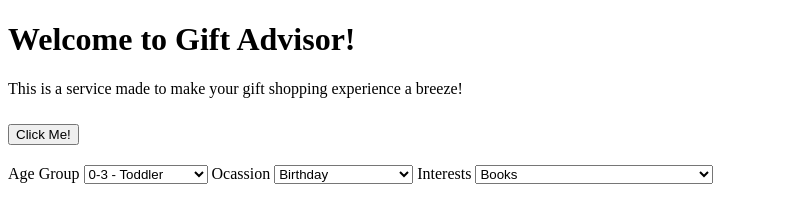
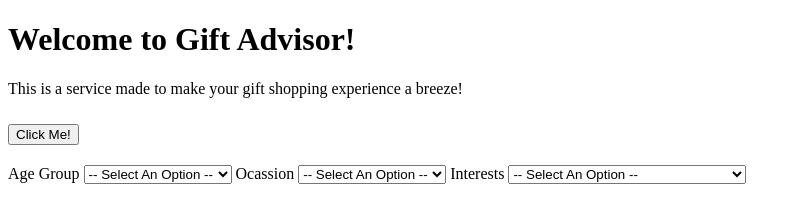
Before and after one commit to TresSmith/gift-advisor, a plain HTML site: page index.html in a window 1280 px wide. Shown: the whole page, without its empty margins (0-801 px from the left). Drawn offline with Linux system fonts and the light colour scheme; a script that the page names is missing.

Commit message:
feat: add -- Select An Option -- as default for the categories

```diff
--- a/index.html
+++ b/index.html
@@ -7,6 +7,7 @@
         <p>
             <label>Age Group</label>
             <select id = "Age Group">
+              <option value = "-- Select An Option --">-- Select An Option --</option>
               <option value = "0-3 - Toddler">0-3 - Toddler</option>
               <option value = "4-12 - Child">4-12 - Child</option>
               <option value = "13-19 - Teenager">13-19 - Teenager</option>
@@ -15,6 +16,7 @@
             </select>
             <label>Ocassion</label>
             <select id = "Ocassion">
+              <option value = "-- Select An Option --">-- Select An Option --</option>
               <option value = "Birthday">Birthday</option>
               <option value = "Baby Shower">Baby Shower</option>
               <option value = "Christmas">Christmas</option>
@@ -28,6 +30,7 @@
             </select>
             <label>Interests</label>
             <select id = "Interests">
+              <option value = "-- Select An Option --">-- Select An Option --</option>
               <option value = "Books">Books</option>
               <option value = "Video Games">Video Games</option>
               <option value = "Arts & Crafts">Arts & Crafts</option>
```
